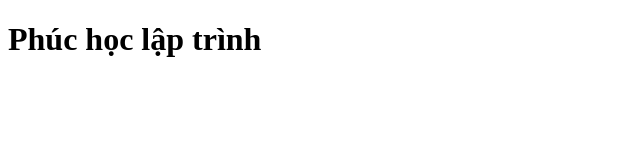
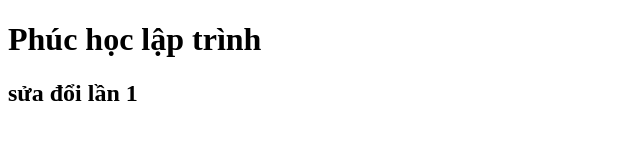
Before and after one commit to Danghoanphuc/D-n-XXX, a plain HTML site: page index.html in a window 1280 px wide. Shown: the whole page, without its empty margins (0-640 px from the left). Drawn offline with Linux system fonts and the light colour scheme.

Commit message:
Sửa đổi lần 1

```diff
--- a/index.html
+++ b/index.html
@@ -3,9 +3,10 @@
   <head>
     <meta charset="UTF-8" />
     <meta name="viewport" content="width=device-width, initial-scale=1.0" />
-    <title>Bài 16.3 Deloy website using VScode</title>
+    <title>Bài 16.3 decoy website using VScode</title>
   </head>
   <body>
     <h1>Phúc học lập trình</h1>
+    <h2>sửa đổi lần 1</h2>
   </body>
 </html>
```
